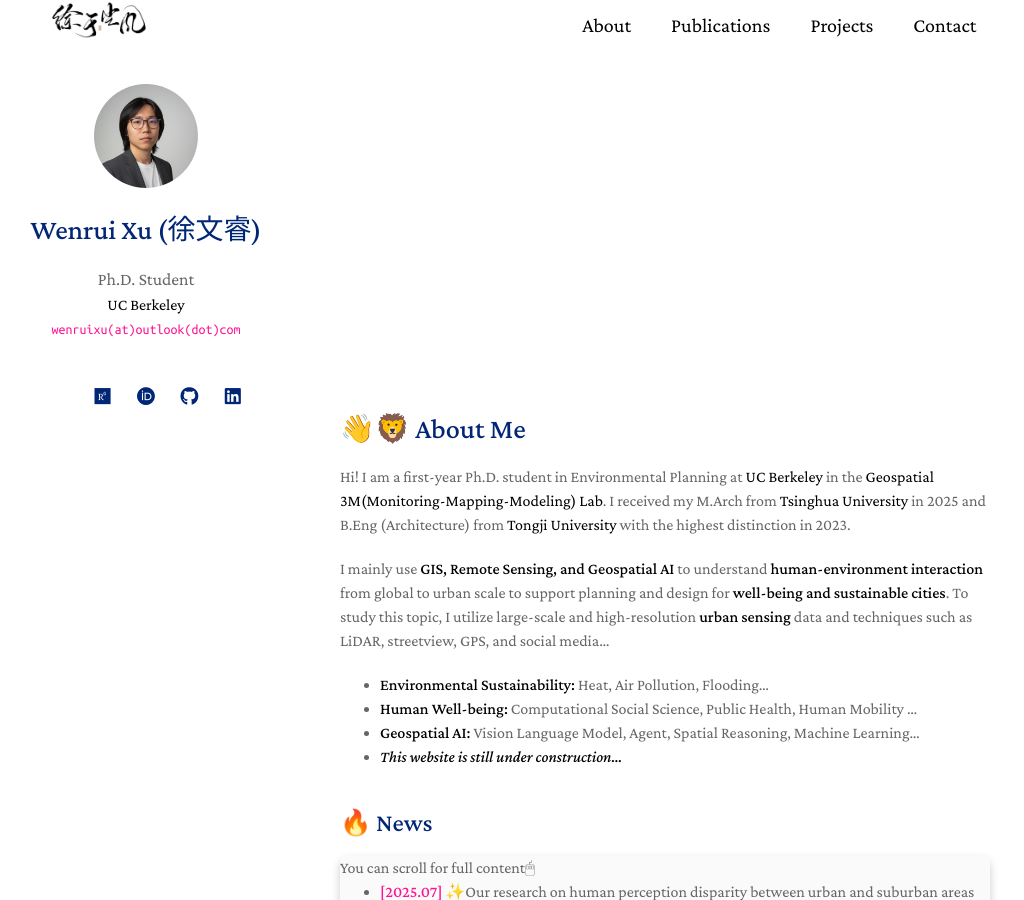
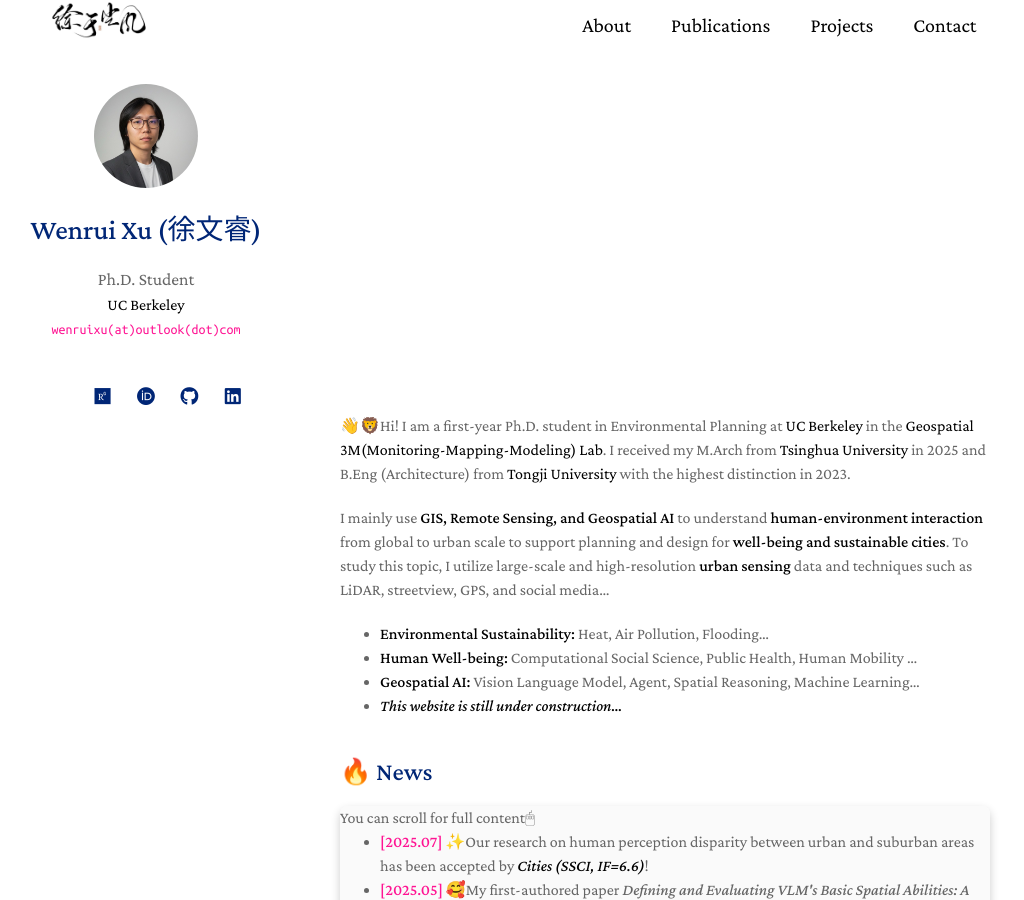
Before and after one commit to ruaruaxu/ruaruaxu.github.io, a Jekyll site: the page built from index.md, in a window 1280 px wide and 900 px high. Shown: the whole window, without its empty margins (130-1154 px from the left). Built offline with Jekyll 4.4.1, drawn with Linux system fonts in a browser that asks for light colours; a style sheet for code colours, icons or effects is not loaded; some of the changed lines change nothing that is shown.

Commit message:
Update index.md

```diff
--- a/index.md
+++ b/index.md
@@ -35,8 +35,7 @@
 <script>
 (function() {
     const width = 960;
-    // 修改：高度改小到 380，切掉底部的空白
-    const height = 380;
+    const height = 480;
 
     const container = d3.select("#world-map-container");
     const tooltip = d3.select("#map-tooltip");
@@ -47,15 +46,13 @@
 
     const svg = container.append("svg")
         .attr("viewBox", `0 0 ${width} ${height}`)
+        .attr("preserveAspectRatio", "xMidYMid meet")
         .style("width", "100%")
         .style("height", "auto")
         .style("display", "block")
         .style("overflow", "hidden");
 
-    // 修改：将 height / 1.4 改为 1.6，把地图往上提，消除顶部空白
     const projection = d3.geoMercator()
-        .scale(150)
-        .translate([width / 2, height / 1.6]);
     const pathGenerator = d3.geoPath(projection);
 
     const myLocations = [
@@ -154,10 +151,7 @@
 })();
 </script>
 
-
-# 👋🦁 About Me
-
-Hi! I am a first-year Ph.D. student in Environmental Planning at [UC Berkeley](https://www.berkeley.edu/) in the [Geospatial 3M(Monitoring-Mapping-Modeling) Lab](https://sites.google.com/site/liang3mlab/home). I received my M.Arch from [Tsinghua University](https://www.tsinghua.edu.cn/en/) in 2025 and B.Eng (Architecture) from [Tongji University](https://caup.tongji.edu.cn/caupen/main.htm) with the highest distinction in 2023.
+👋🦁Hi! I am a first-year Ph.D. student in Environmental Planning at [UC Berkeley](https://www.berkeley.edu/) in the [Geospatial 3M(Monitoring-Mapping-Modeling) Lab](https://sites.google.com/site/liang3mlab/home). I received my M.Arch from [Tsinghua University](https://www.tsinghua.edu.cn/en/) in 2025 and B.Eng (Architecture) from [Tongji University](https://caup.tongji.edu.cn/caupen/main.htm) with the highest distinction in 2023.
 
 I mainly use **GIS, Remote Sensing, and Geospatial AI** to understand **human-environment interaction** from global to urban scale to support planning and design for **well-being and sustainable cities**. To study this topic, I utilize large-scale and high-resolution **urban sensing** data and techniques such as LiDAR, streetview, GPS, and social media...
 
```
